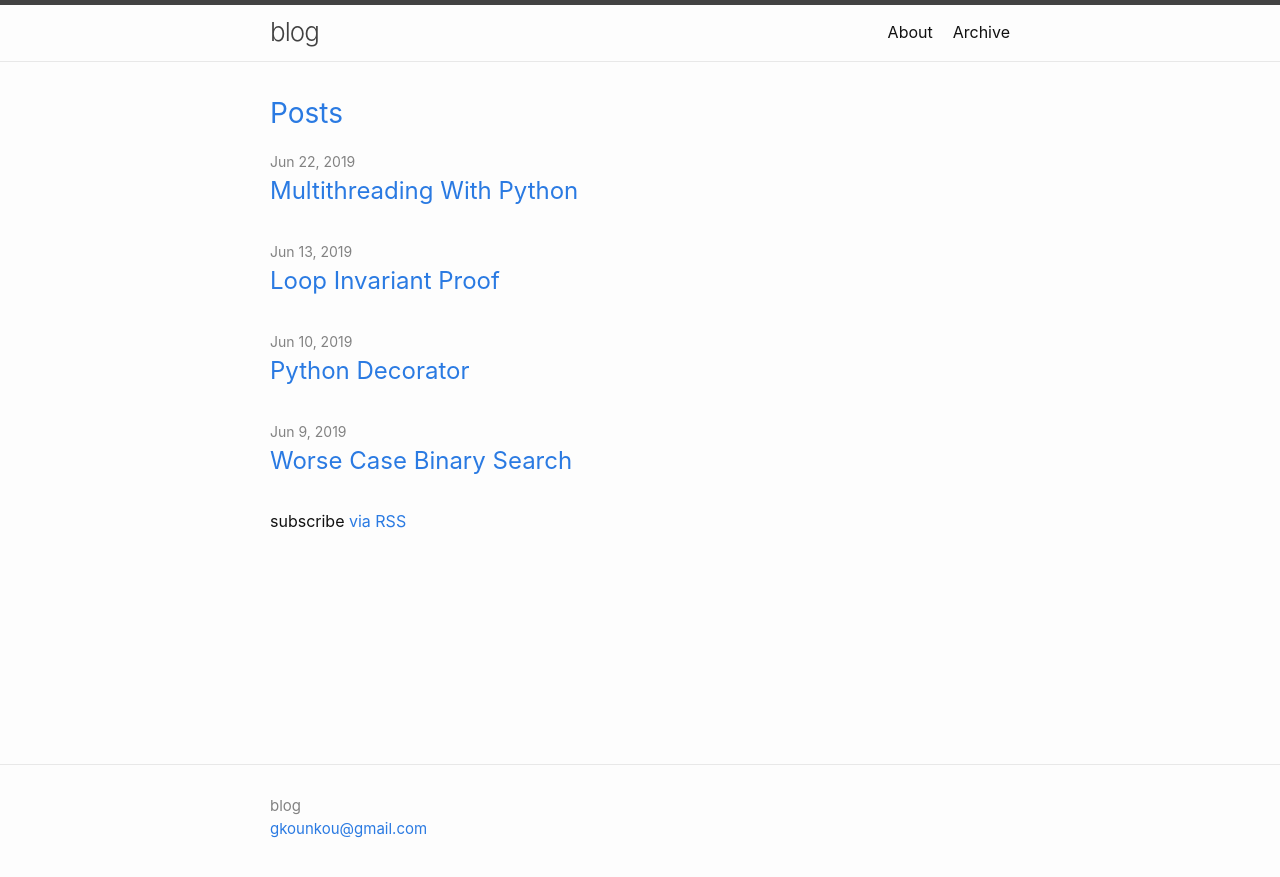
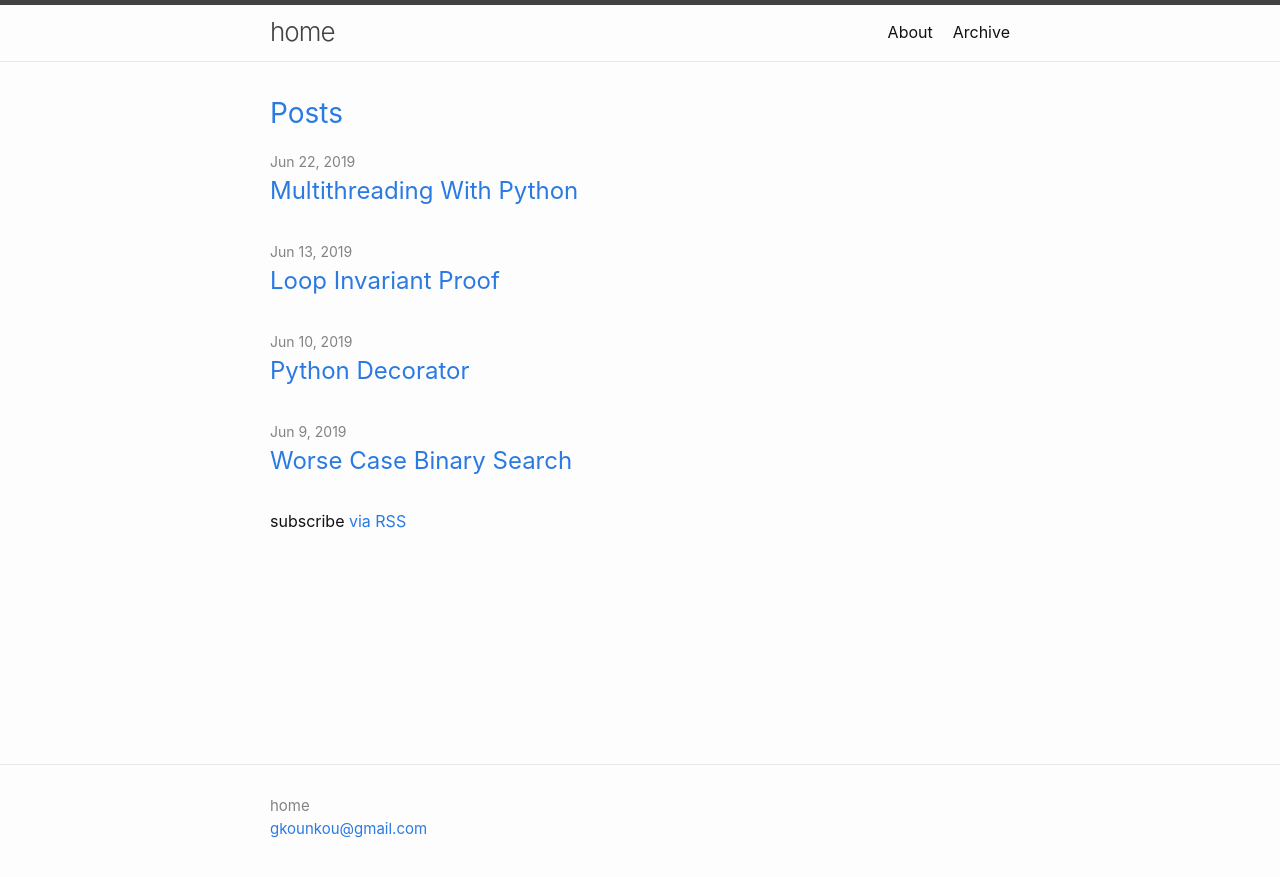
Before and after one commit to kounkou/kounkou.github.io, a Jekyll site: the page built from index.md, in a window 1280 px wide. Shown: the top 877 px of the page. Built offline with Jekyll 4.4.1, drawn with Linux system fonts in a browser that asks for light colours.

Commit message:
Update _config.yml

```diff
--- a/_config.yml
+++ b/_config.yml
@@ -13,7 +13,7 @@
 # you will see them accessed via {{ site.title }}, {{ site.email }}, and so on.
 # You can create any custom variable you would like, and they will be accessible
 # in the templates via {{ site.myvariable }}.
-title: blog
+title: home
 email: gkounkou@gmail.com
 description: >- # this means to ignore newlines until "baseurl:"
 baseurl: "" # the subpath of your site, e.g. /blog
```
